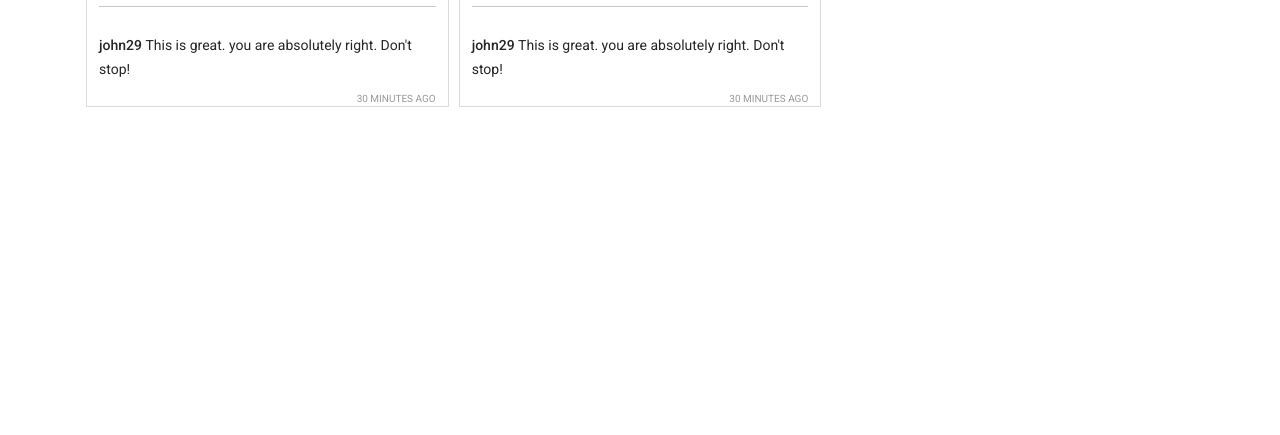
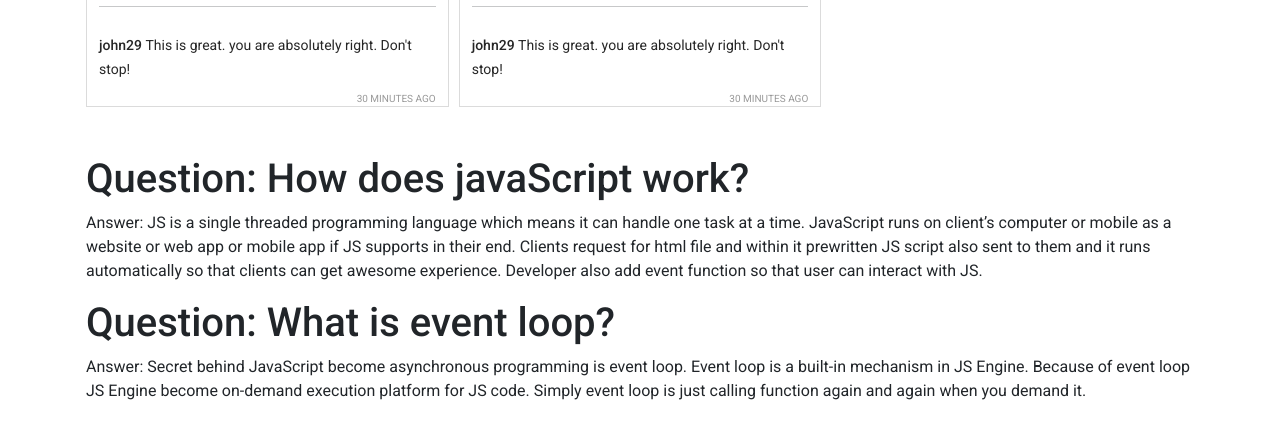
Before and after one commit to hasanarick07/insta-shohor, a plain HTML site: page index.html in a window 1280 px wide. Shown: the part 1425-1860 px from the top of the page. Before the commit the page ends 1548 px from the top, so only its background shows below. Drawn offline with nearby package versions, Linux system fonts and the light colour scheme.

Commit message:
two questions done

```diff
--- a/index.html
+++ b/index.html
@@ -51,15 +51,27 @@
           id="navbarSupportedContent"
         >
           <ul class="navbar-nav mr-auto">
-                        <li class="nav-link active" role="button" onclick="switchTab( 'posts' )">
+            <li
+              class="nav-link active"
+              role="button"
+              onclick="switchTab( 'posts' )"
+            >
               <i class="fa-solid fa-house"></i>
             </li>
 
-                        <li class="nav-link active" role="button" onclick="switchTab( 'liked' )">
+            <li
+              class="nav-link active"
+              role="button"
+              onclick="switchTab( 'liked' )"
+            >
               <i class="fa-solid fa-heart text-danger"></i>
             </li>
 
-                        <li class="nav-link active" role="button" onclick="switchTab( 'reported' )">
+            <li
+              class="nav-link active"
+              role="button"
+              onclick="switchTab( 'reported' )"
+            >
               <i class="fa-solid fa-eye-slash"></i>
             </li>
           </ul>
@@ -67,8 +79,7 @@
       </nav>
     </header>
     <main class="main container mx-auto p-3">
-            <div id="posts">
-            </div>
+      <div id="posts"></div>
       <div id="liked">
         <h1>Liked posts</h1>
       </div>
@@ -76,6 +87,26 @@
       <div id="reported">
         <h1>Reported posts</h1>
       </div>
+      <section class="mt-5">
+        <h1>Question: How does javaScript work?</h1>
+        <p>
+          Answer: JS is a single threaded programming language which means it
+          can handle one task at a time. JavaScript runs on client’s computer or
+          mobile as a website or web app or mobile app if JS supports in their
+          end. Clients request for html file and within it prewritten JS script
+          also sent to them and it runs automatically so that clients can get
+          awesome experience. Developer also add event function so that user can
+          interact with JS.
+        </p>
+        <h1>Question: What is event loop?</h1>
+        <p>
+          Answer: Secret behind JavaScript become asynchronous programming is
+          event loop. Event loop is a built-in mechanism in JS Engine. Because
+          of event loop JS Engine become on-demand execution platform for JS
+          code. Simply event loop is just calling function again and again when
+          you demand it.
+        </p>
+      </section>
     </main>
     <footer></footer>
 
--- a/js/app.js
+++ b/js/app.js
@@ -58,7 +58,7 @@ const createPost = post => {
   const image = post.image;
   const div = document.createElement("article");
   div.classList.add("post");
-  // console.log(post.userImage);
+  console.log(post);
   div.innerHTML = `
               <div class="post__header">
                 <div class="post__profile">
```
Lines whose indentation alone changed are shown as unchanged.
